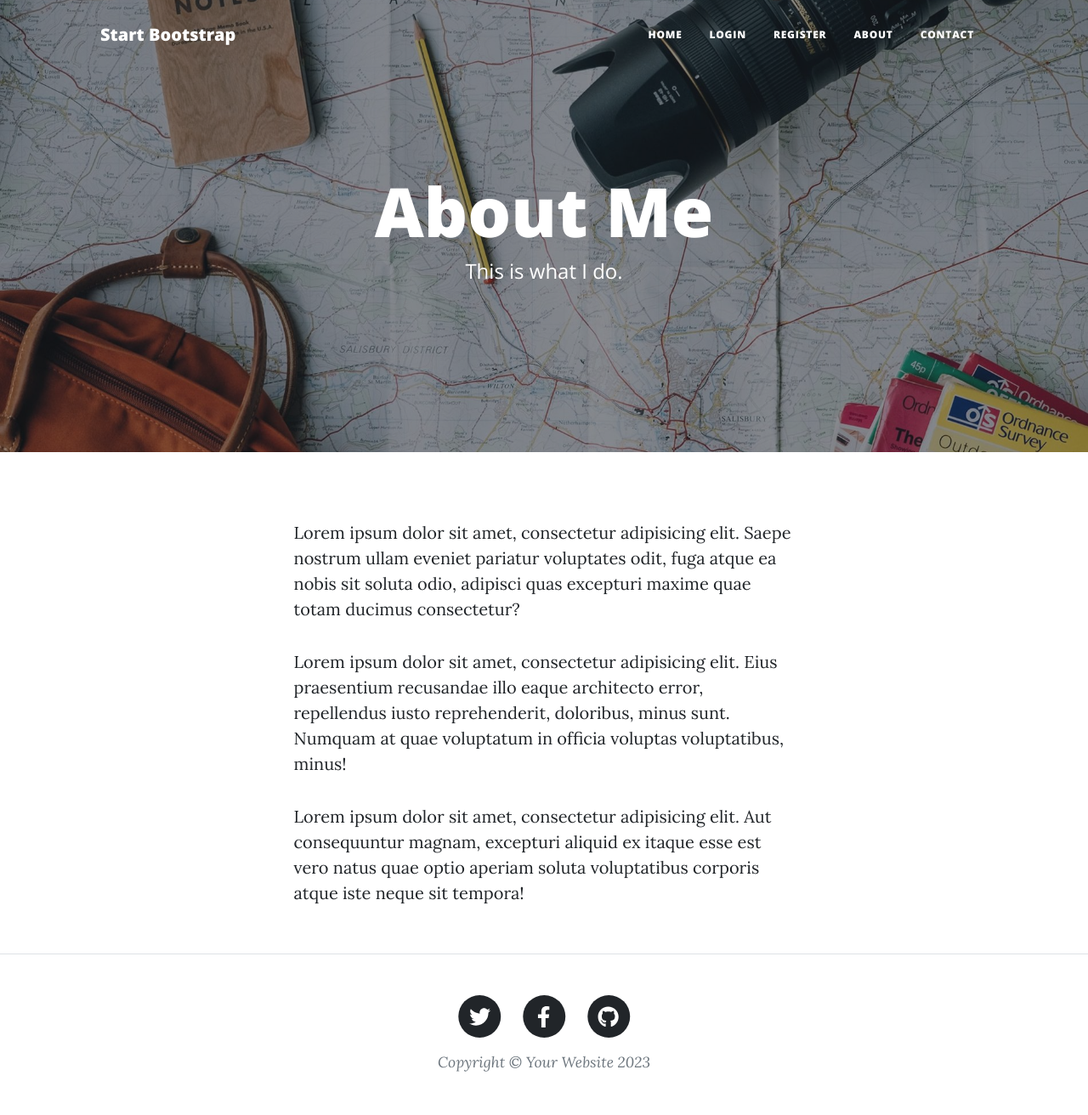
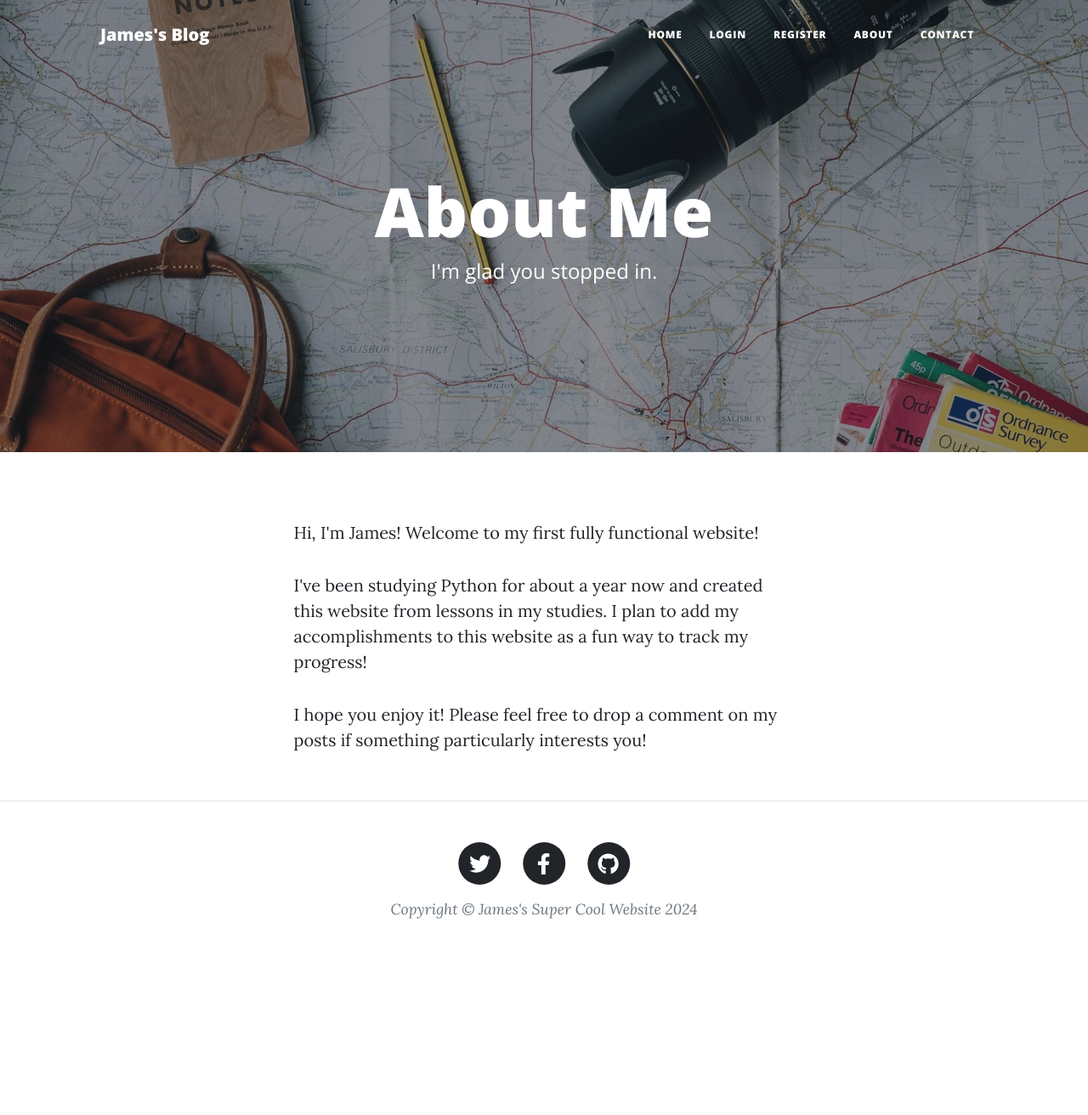
Before and after one commit to jamestest671/My-Blog, a Flask app: page /about in a window 1280 px wide. Shown: the whole page at 85% size. After the commit the page ends 1081 px from the top, so only its background shows below. Run offline with Flask 3, Linux system fonts and the light colour scheme; some libraries are stand-ins or nearby versions.

```diff
--- a/main.py
+++ b/main.py
@@ -270,8 +270,8 @@ def send_email(name, email, phone, message):
     email_message = f"Subject:New Message\n\nName: {name}\nEmail: {email}\nPhone: {phone}\nMessage:{message}"
     with smtplib.SMTP("smtp.gmail.com") as connection:
         connection.starttls()
-        connection.login(MAIL_ADDRESS, MAIL_APP_PW)
-        connection.sendmail(MAIL_ADDRESS, MAIL_APP_PW, email_message)
+        connection.login(user=MAIL_ADDRESS, password=MAIL_APP_PW)
+        connection.sendmail(email, MAIL_ADDRESS, email_message)
 
 
 if __name__ == "__main__":
--- a/templates/about.html
+++ b/templates/about.html
@@ -10,7 +10,7 @@
       <div class="col-md-10 col-lg-8 col-xl-7">
         <div class="page-heading">
           <h1>About Me</h1>
-          <span class="subheading">This is what I do.</span>
+          <span class="subheading">I'm glad you stopped in.</span>
         </div>
       </div>
     </div>
@@ -22,22 +22,15 @@
     <div class="row gx-4 gx-lg-5 justify-content-center">
       <div class="col-md-10 col-lg-8 col-xl-7">
         <p>
-          Lorem ipsum dolor sit amet, consectetur adipisicing elit. Saepe
-          nostrum ullam eveniet pariatur voluptates odit, fuga atque ea nobis
-          sit soluta odio, adipisci quas excepturi maxime quae totam ducimus
-          consectetur?
+          Hi, I'm James! Welcome to my first fully functional website!
         </p>
         <p>
-          Lorem ipsum dolor sit amet, consectetur adipisicing elit. Eius
-          praesentium recusandae illo eaque architecto error, repellendus iusto
-          reprehenderit, doloribus, minus sunt. Numquam at quae voluptatum in
-          officia voluptas voluptatibus, minus!
+          I've been studying Python for about a year now and created this website from
+          lessons in my studies.  I plan to add my accomplishments to this website as a fun
+          way to track my progress!
         </p>
         <p>
-          Lorem ipsum dolor sit amet, consectetur adipisicing elit. Aut
-          consequuntur magnam, excepturi aliquid ex itaque esse est vero natus
-          quae optio aperiam soluta voluptatibus corporis atque iste neque sit
-          tempora!
+          I hope you enjoy it!  Please feel free to drop a comment on my posts if something particularly interests you!
         </p>
       </div>
     </div>
--- a/templates/contact.html
+++ b/templates/contact.html
@@ -26,12 +26,10 @@
     <div class="row gx-4 gx-lg-5 justify-content-center">
       <div class="col-md-10 col-lg-8 col-xl-7">
         <p>
-          Want to get in touch? Fill out the form below to send me a message and
-          I will get back to you as soon as possible!
+          Want to get in touch? Send me a message
+          and I will get back to you as soon as possible!
         </p>
         <div class="my-5">
-          <!-- * * * * * * * * * * * * * * *-->
-          <!-- * * Simplified SB Contact Form for the Tutorial* *-->
           <form
             id="contactForm"
             name="sentMessage"
--- a/templates/footer.html
+++ b/templates/footer.html
@@ -5,7 +5,7 @@
                   <div class="col-md-10 col-lg-8 col-xl-7">
                       <ul class="list-inline text-center">
                           <li class="list-inline-item">
-                              <a href="#!">
+                              <a href="https://twitter.com/JamesT32814">
                                   <span class="fa-stack fa-lg">
                                       <i class="fas fa-circle fa-stack-2x"></i>
                                       <i class="fab fa-twitter fa-stack-1x fa-inverse"></i>
@@ -21,7 +21,7 @@
                               </a>
                           </li>
                           <li class="list-inline-item">
-                              <a href="#!">
+                              <a href="https://github.com/jamestest671/jamestest671">
                                   <span class="fa-stack fa-lg">
                                       <i class="fas fa-circle fa-stack-2x"></i>
                                       <i class="fab fa-github fa-stack-1x fa-inverse"></i>
@@ -29,7 +29,7 @@
                               </a>
                           </li>
                       </ul>
-                      <div class="small text-center text-muted fst-italic">Copyright &copy; Your Website 2023</div>
+                      <div class="small text-center text-muted fst-italic">Copyright &copy; James's Super Cool Website 2024</div>
                   </div>
               </div>
           </div>
--- a/templates/header.html
+++ b/templates/header.html
@@ -8,16 +8,14 @@
     />
     <meta name="description" content="" />
     <meta name="author" content="" />
-    <title>Angela's Blog</title>
+    <title>James's Blog</title>
     {% block styles %}
-    <!-- Load Bootstrap-Flask CSS here -->
     {{ bootstrap.load_css() }}
     <link
       rel="icon"
       type="image/x-icon"
       href="{{ url_for('static', filename='assets/favicon.ico') }}"
     />
-    <!-- Font Awesome icons (free version)-->
     <script
       src="https://use.fontawesome.com/releases/v6.3.0/js/all.js"
       crossorigin="anonymous"
@@ -33,7 +31,6 @@
       rel="stylesheet"
       type="text/css"
     />
-    <!-- Core theme CSS (includes Bootstrap)-->
     <link
       href="{{ url_for('static', filename='css/styles.css') }}"
       rel="stylesheet"
@@ -44,7 +41,7 @@
     <!-- Navigation-->
     <nav class="navbar navbar-expand-lg navbar-light" id="mainNav">
       <div class="container px-4 px-lg-5">
-        <a class="navbar-brand" href="/">Start Bootstrap</a>
+        <a class="navbar-brand" href="/">James's Blog</a>
         <button
           class="navbar-toggler"
           type="button"
--- a/templates/login.html
+++ b/templates/login.html
@@ -22,7 +22,6 @@
 <main class="mb-4">
   <div class="container">
     <div class="row">
-      <!-- Adding Flash message here for users trying to register twice -->
       {% with messages = get_flashed_messages() %}
       {% if messages %}
       {% for message in messages %}
@@ -31,7 +30,6 @@
       {% endif %}
       {% endwith %}
       <div class="col-lg-8 col-md-10 mx-auto">
-        <!--Rendering login form here-->
         {{render_form(form, novalidate=True, button_map={"submit": "primary"}) }}
       </div>
     </div>
```
Also changed, not shown: templates/index.html (+2 -6 lines), templates/post.html (+0 -7 lines), 1 other file.
